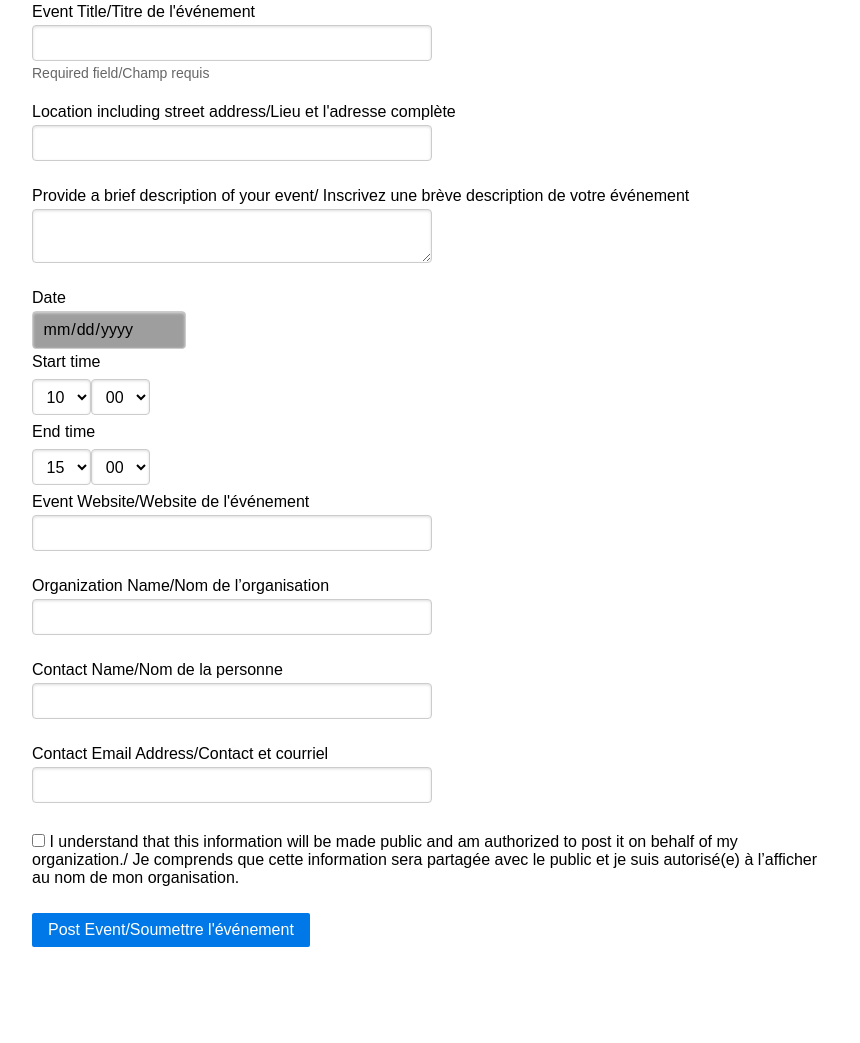
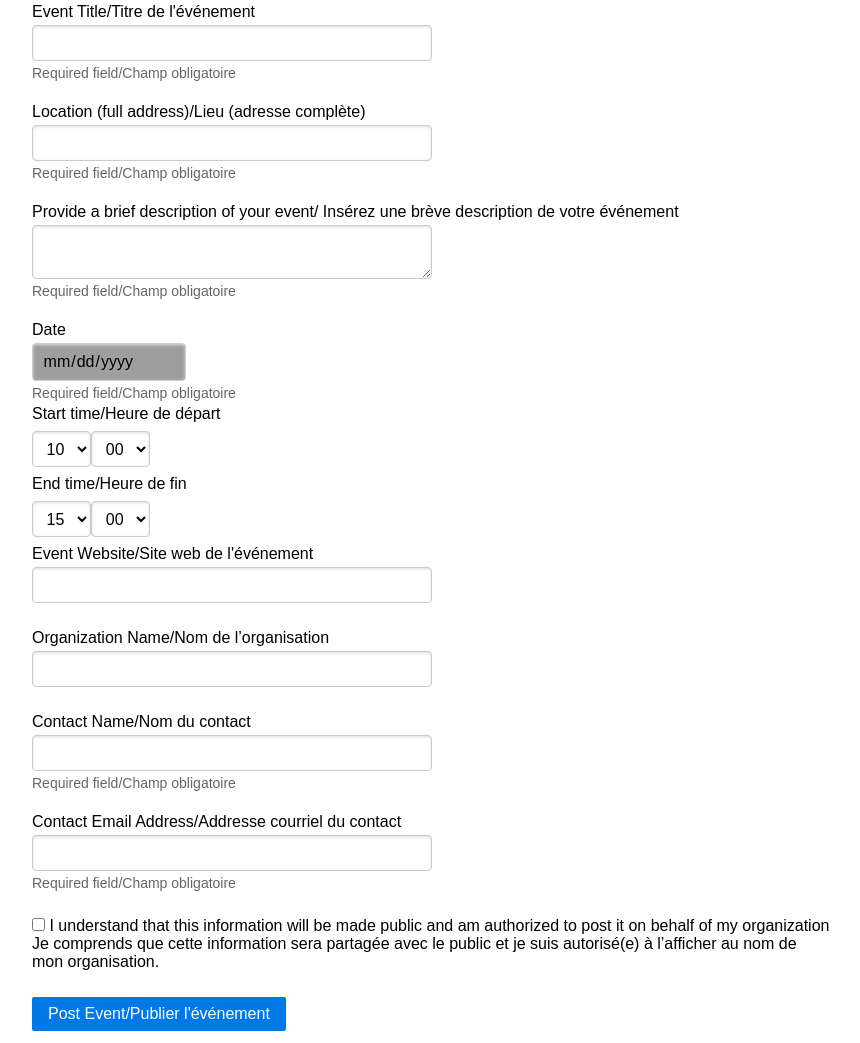
Before and after one commit to TamimiGitHub/rhok-igenottawa, a website: page public/create.html in a window 1280 px wide. Shown: the part 171-1214 px from the top of the page, without its empty margins (208-1068 px from the left). Before the commit the page ends 1130 px from the top, so only its background shows below. Drawn offline with Linux system fonts and the light colour scheme; grey boxes are pictures that could not be loaded.

Commit message:
Fixed/added French. Added "required field" text below required fields

```diff
--- a/public/create.html
+++ b/public/create.html
@@ -61,23 +61,32 @@
           <label for="eventTitle">Event Title/Titre de l'événement</label>
           <input class="pure-input-1-2" id="eventTitle" name="eventTitle" type="text" required>
           <span class="pure-form-message">
-            Required field/Champ requis
+            Required field/Champ obligatoire
           </span><br>
 
 
-          <label for="location">Location including street address/Lieu et l'adresse complète</label>
-          <input class="pure-input-1-2" id="location" name="location" type="text" required><br>
+          <label for="location">Location (full address)/Lieu (adresse complète)</label>
+          <input class="pure-input-1-2" id="location" name="location" type="text" required>
+          <span class="pure-form-message">
+            Required field/Champ obligatoire
+          </span><br>
 
           <label for="eventDesc">Provide a brief description of your event/
-            Inscrivez une brève description de votre événement</label>
-          <textarea class="pure-input-1-2" name="eventDesc" required></textarea><br>
+            Insérez une brève description de votre événement</label>
+          <textarea class="pure-input-1-2" name="eventDesc" required></textarea>
+          <span class="pure-form-message">
+            Required field/Champ obligatoire
+          </span><br>
 
           <div class="pure-control-group">
             <label for="eventDate">Date</label>
             <input type="date" name="eventDate" id="eventDate" required>
+            <span class="pure-form-message">
+              Required field/Champ obligatoire
+            </span>
           </div>
 
-          <label for="startTimeHour">Start time</label>
+          <label for="startTimeHour">Start time/Heure de départ</label>
 		  <div class="pure-g">
 		  <div class="pure-u-1-10">
           <select name="startTimeHour" id="startTimeHour" size="1">
@@ -110,16 +119,16 @@
 
 		  <div class="pure-u-1-10">
           <select name="startTimeMinute" id="startTimeMinute" size="1">
-            <option value="00min" selected>00</option>
-            <option value="15min">15</option>
-            <option value="30min">30</option>
-            <option value="45min">45</option>
+            <option value="00" selected>00</option>
+            <option value="15">15</option>
+            <option value="30">30</option>
+            <option value="45">45</option>
           </select>
 		  </div>
 		</div>
 
 
-          <label for="endTimeHour">End time</label>
+          <label for="endTimeHour">End time/Heure de fin</label>
 		  <div class="pure-g">
 		  	<div class="pure-u-1-10">
           <select name="endTimeHour" id="endTimeHour" size="1">
@@ -160,26 +169,33 @@
 		</div>
 		</div>
 
-          <label for="website">Event Website/Website de l'événement </label>
+          <label for="website">Event Website/Site web de l'événement </label>
           <input class="pure-input-1-2" id="website" name="website" type="text"><br>
 
           <label for="organizationName">Organization Name/Nom de l’organisation</label>
           <input class="pure-input-1-2" id="organizationName" name="organizationName" type="text"><br>
 
-          <label for="contactName">Contact Name/Nom de la personne</label>
-          <input class="pure-input-1-2" id="contactName" name="contactName" type="text" required><br>
+          <label for="contactName">Contact Name/Nom du contact</label>
+          <input class="pure-input-1-2" id="contactName" name="contactName" type="text" required>
+          <span class="pure-form-message">
+            Required field/Champ obligatoire
+          </span><br>
 
-          <label for="contactEmail">Contact Email Address/Contact et courriel</label>
-          <input class="pure-input-1-2" id="contactEmail" name="contactEmail" type="email" required><br>
+          <label for="contactEmail">Contact Email Address/Addresse courriel du contact</label>
+          <input class="pure-input-1-2" id="contactEmail" name="contactEmail" type="email" required>
+          <span class="pure-form-message">
+            Required field/Champ obligatoire
+          </span><br>
 
           <label for="termsAccepted" class="pure-checkbox">
             <input id="termsAccepted" type="checkbox" required> I understand that this information will be made public and am
-            authorized to post it on behalf of my organization./
+            authorized to post it on behalf of my organization
+            <br>
             Je comprends que cette information sera partagée avec le public et je suis autorisé(e) à l’afficher au nom
             de mon organisation.
           </label><br>
 
-          <button type="submit" class="pure-button pure-button-primary">Post Event/Soumettre l'événement</button>
+          <button type="submit" class="pure-button pure-button-primary">Post Event/Publier l'événement</button>
     </div>
 
 
```
